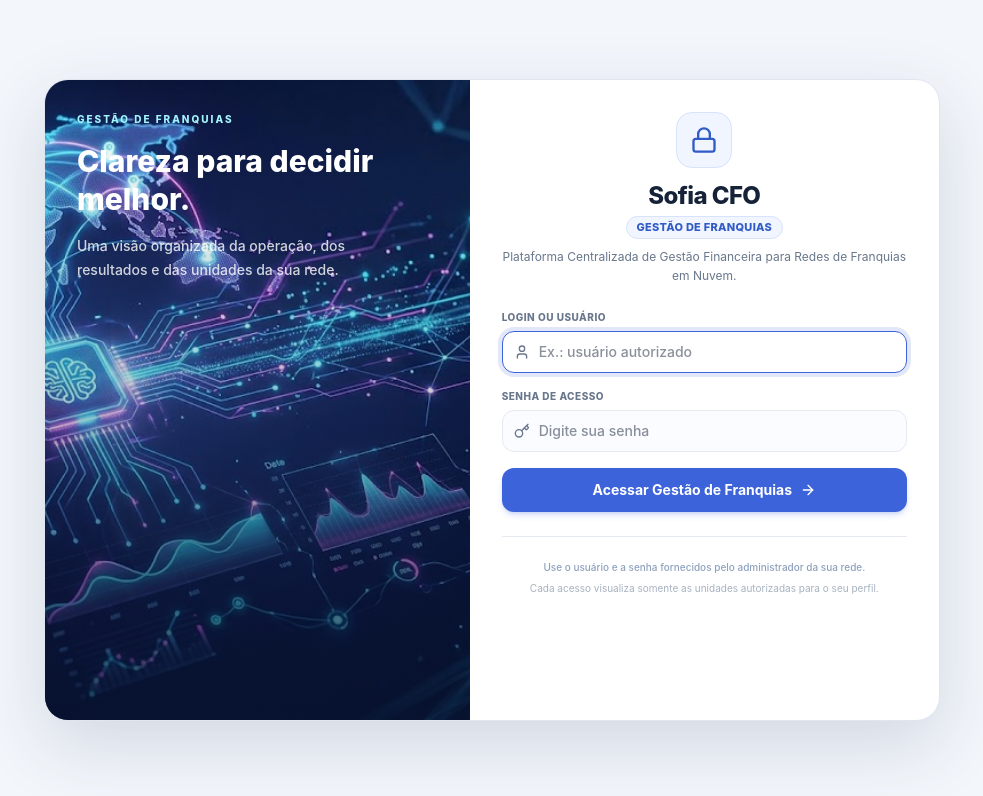
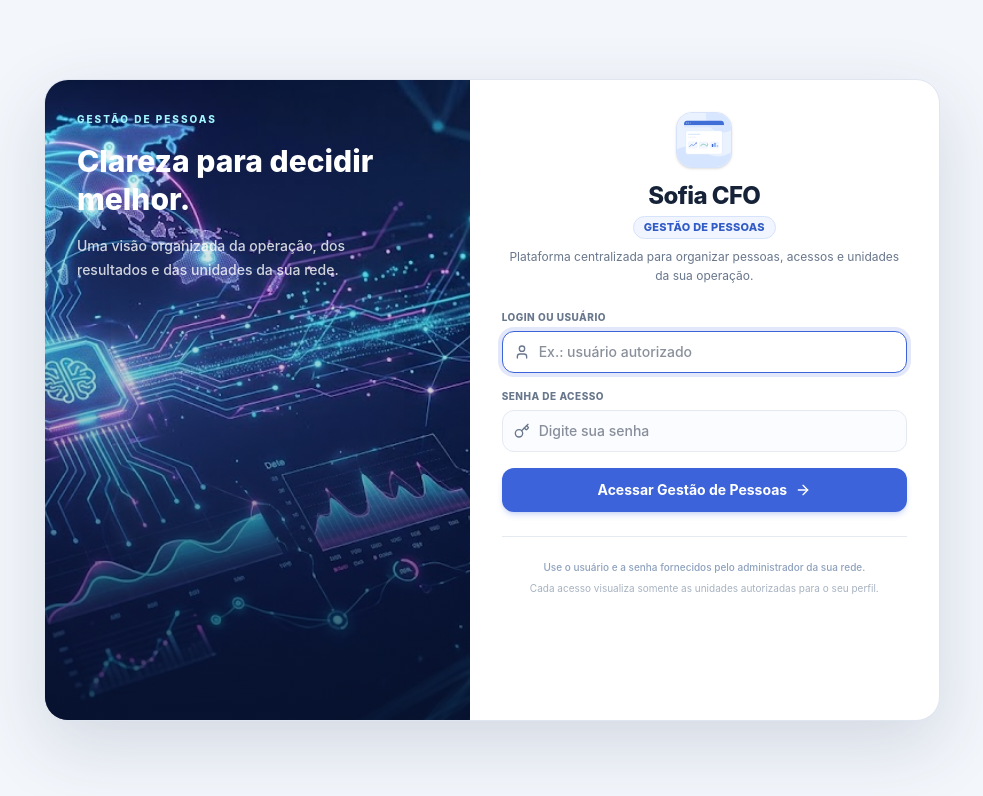
Before and after one commit to leomissio72-cpu/sistema_franquias, a React (Vite) app: page /#home in a window 1280 px wide. Shown: the top 796 px of the page, without its empty margins (148-1131 px from the left). Built offline with nearby package versions, Linux system fonts and the light colour scheme; no server answers.

Commit message:
fix: rename login to people management

```diff
--- a/src/components/LoginModal.tsx
+++ b/src/components/LoginModal.tsx
@@ -1,7 +1,7 @@
 import React, { useState } from "react";
 import { UserSession } from "../types";
 import { loginAPI } from "../api";
-import { ArrowRight, Key, Lock, User, X } from "lucide-react";
+import { ArrowRight, Key, User, X } from "lucide-react";
 
 interface LoginModalProps {
   isOpen: boolean;
@@ -53,7 +53,7 @@ export const LoginModal: React.FC<LoginModalProps> = ({ isOpen, onSuccess, onClo
           <img src="/login-visual.png" alt="Visão de gestão financeira e operacional" className="absolute inset-0 h-full w-full object-cover" />
           <div className="absolute inset-0 bg-gradient-to-t from-[#06132f]/80 via-[#06132f]/20 to-transparent" />
           <div className="relative z-10 max-w-xs text-white">
-            <p className="text-[10px] font-extrabold uppercase tracking-[0.2em] text-cyan-200">Gestão de Franquias</p>
+            <p className="text-[10px] font-extrabold uppercase tracking-[0.2em] text-cyan-200">Gestão de Pessoas</p>
             <h2 className="mt-4 text-3xl font-extrabold leading-tight">Clareza para decidir melhor.</h2>
             <p className="mt-4 text-sm font-medium leading-6 text-white/80">Uma visão organizada da operação, dos resultados e das unidades da sua rede.</p>
           </div>
@@ -67,10 +67,12 @@ export const LoginModal: React.FC<LoginModalProps> = ({ isOpen, onSuccess, onClo
           )}
 
           <div className="mb-6 text-center">
-            <div className="mx-auto mb-3 flex h-14 w-14 items-center justify-center rounded-2xl border border-[#d7e2fb] bg-[#f0f5ff] text-[#315bc5]"><Lock className="h-7 w-7" /></div>
+            <div className="mx-auto mb-3 flex h-14 w-14 items-center justify-center overflow-hidden rounded-2xl border border-[#d7e2fb] bg-[#f0f5ff] shadow-sm">
+              <img src="/login-visual.svg" alt="" className="h-full w-full object-cover object-[50%_42%]" />
+            </div>
             <h1 id="login-title" className="text-2xl font-extrabold tracking-tight text-[#152238]">Sofia CFO</h1>
-            <div className="mt-1 inline-block rounded-full border border-[#d7e2fb] bg-[#f0f5ff] px-2.5 py-0.5 text-[11px] font-extrabold uppercase tracking-wide text-[#315bc5]">Gestão de Franquias</div>
-            <p className="mt-2 text-xs leading-relaxed text-[#69778c]">Plataforma Centralizada de Gestão Financeira para Redes de Franquias em Nuvem.</p>
+            <div className="mt-1 inline-block rounded-full border border-[#d7e2fb] bg-[#f0f5ff] px-2.5 py-0.5 text-[11px] font-extrabold uppercase tracking-wide text-[#315bc5]">Gestão de Pessoas</div>
+            <p className="mt-2 text-xs leading-relaxed text-[#69778c]">Plataforma centralizada para organizar pessoas, acessos e unidades da sua operação.</p>
           </div>
 
           {errorMsg && <div className="mb-4 rounded-xl border border-[#f0d0d0] bg-[#fff0f0] p-3 text-xs font-semibold text-[#b44b4b]" role="alert">{errorMsg}</div>}
@@ -93,7 +95,7 @@ export const LoginModal: React.FC<LoginModalProps> = ({ isOpen, onSuccess, onClo
             </div>
 
             <button id="btn-submit-login" type="submit" disabled={isLoading} className="flex w-full items-center justify-center gap-2 rounded-xl bg-[#3c63da] py-3 text-sm font-bold text-white shadow-md shadow-[#3c63da]/20 transition hover:bg-[#2f52c0] focus:outline-none focus:ring-4 focus:ring-[#3c63da]/30 disabled:cursor-not-allowed disabled:opacity-60">
-              {isLoading ? <span>Entrando...</span> : <><span>Acessar Gestão de Franquias</span><ArrowRight className="h-4 w-4" /></>}
+              {isLoading ? <span>Entrando...</span> : <><span>Acessar Gestão de Pessoas</span><ArrowRight className="h-4 w-4" /></>}
             </button>
           </form>
 
```
